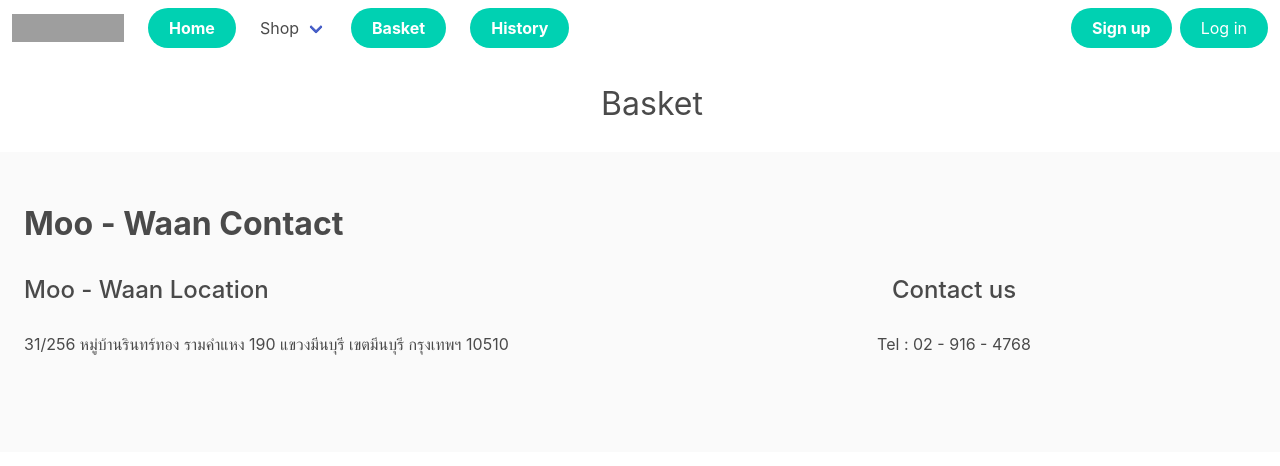
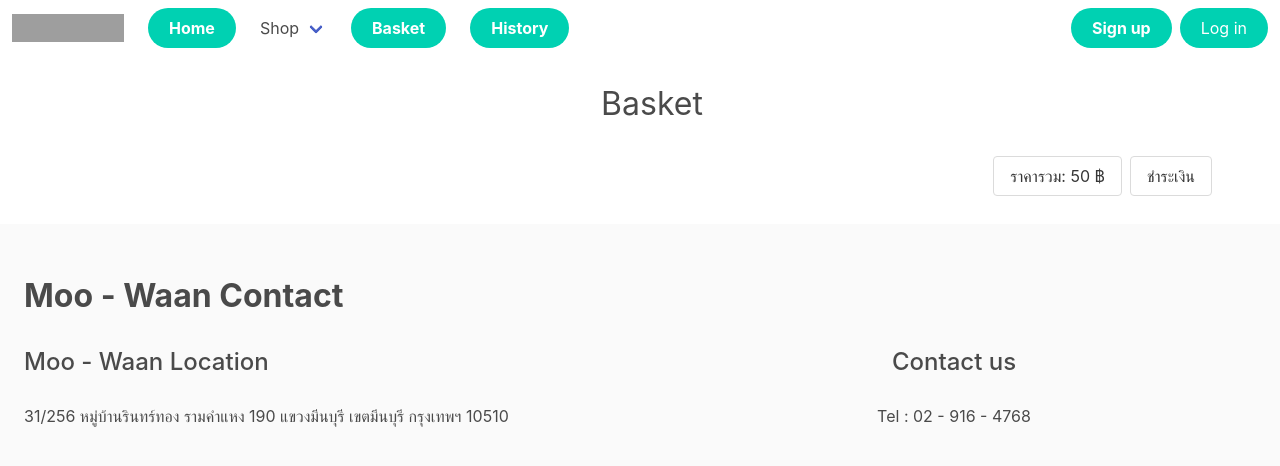
Before and after one commit to PiyaChaiyanit/Moo-Waan, a Vue app: page /BasketPage in a window 1280 px wide. Shown: the top 466 px of the page. Built offline with nearby package versions, Linux system fonts and the light colour scheme; grey boxes are pictures that could not be loaded.

Commit message:
Update BasketPage

```diff
--- a/src/components/BasketPage.vue
+++ b/src/components/BasketPage.vue
@@ -20,7 +20,8 @@
                     <a class="button m-1" @click="counter++">+</a>
                 </div>
             </div>
-            <div class="block has-text-right">
+        </div>
+        <div class="block has-text-right">
                 <div class="button m-1 is-disabled">
                     ราคารวม: 50 ฿
                 </div>
@@ -28,9 +29,6 @@
                     ชำระเงิน
                 </router-link>
             </div>
-        </div>
-
-
     </div>
 </template>
 
```
